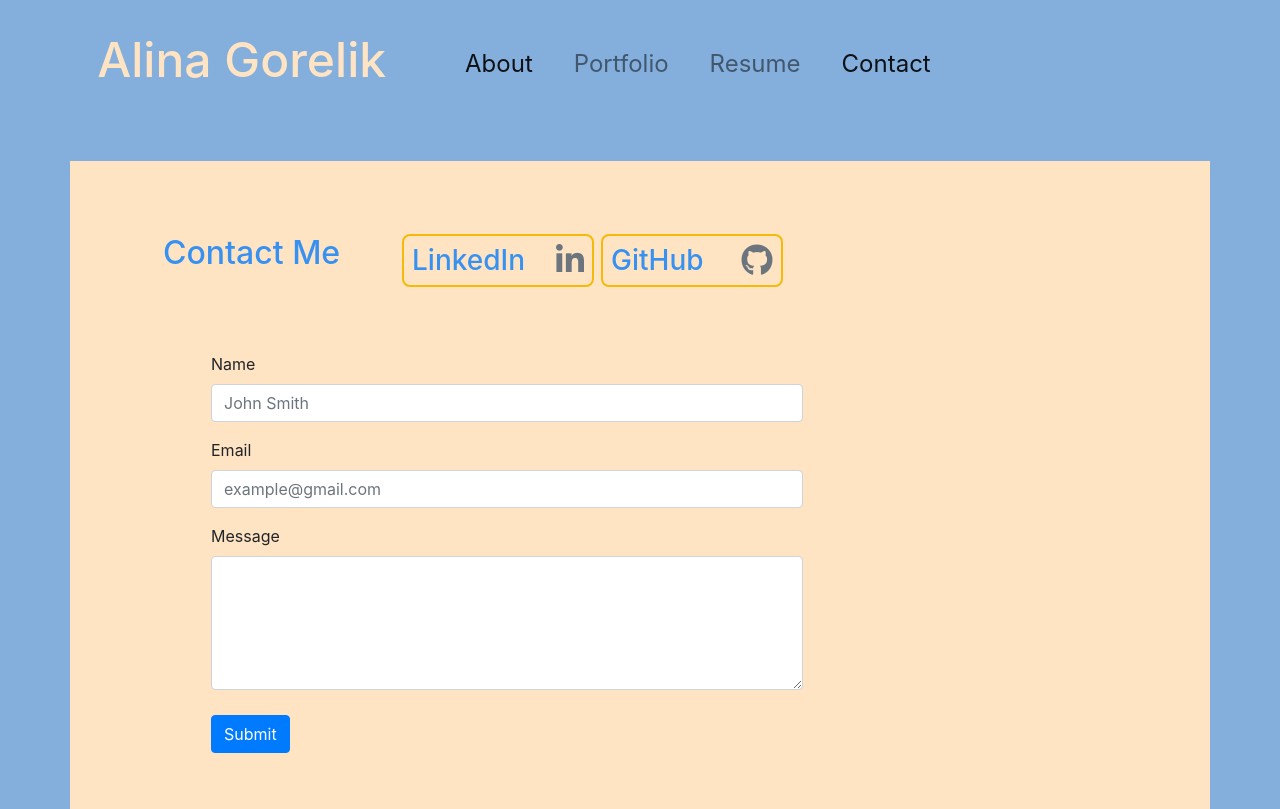
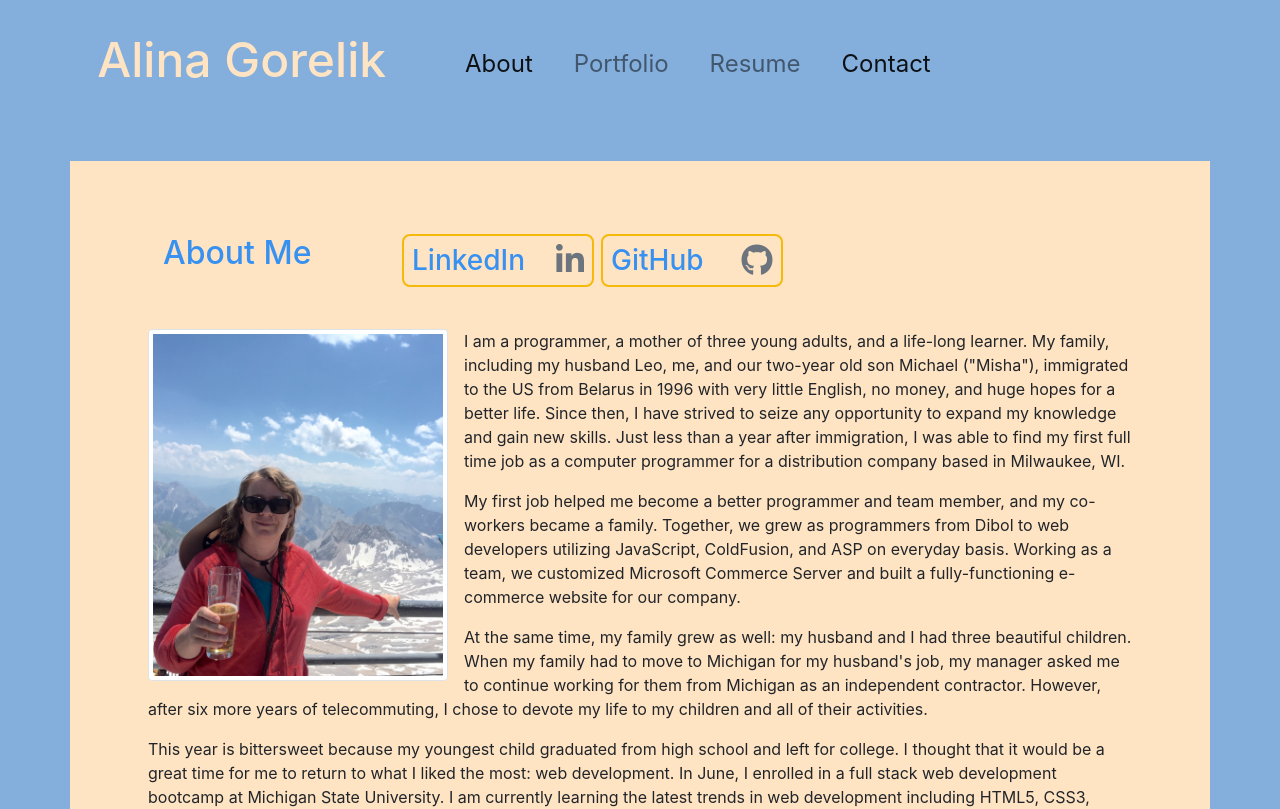
Before and after one commit to agorelik2/alina-portfolio-react, a React (Create React App) app: page /contact in a window 1280 px wide. Shown: the top 809 px of the page. Built offline with nearby package versions, Linux system fonts and the light colour scheme.

Commit message:
changed app.js router to fix problem with URL not working

```diff
--- a/src/App.js
+++ b/src/App.js
@@ -27,6 +27,10 @@ class App extends Component {
         <NavBar />
         <div className="container container-fluid">
           <Switch>
+            <Route
+              path={`${process.env.PUBLIC_URL}/`}
+              component={About}
+            ></Route>
             <Route exact path="/alina-portfolio-react" component={About} />
             <Route exact path="/">
               <About />
```
